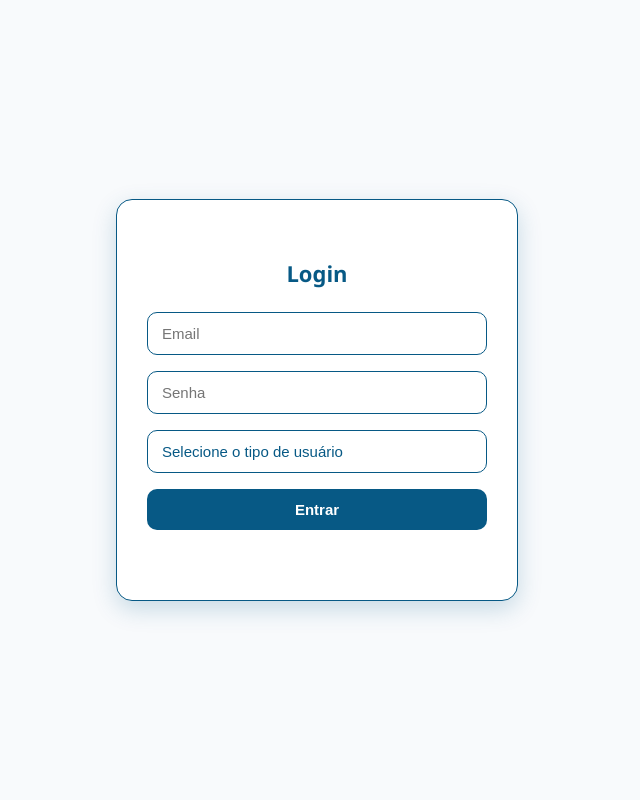
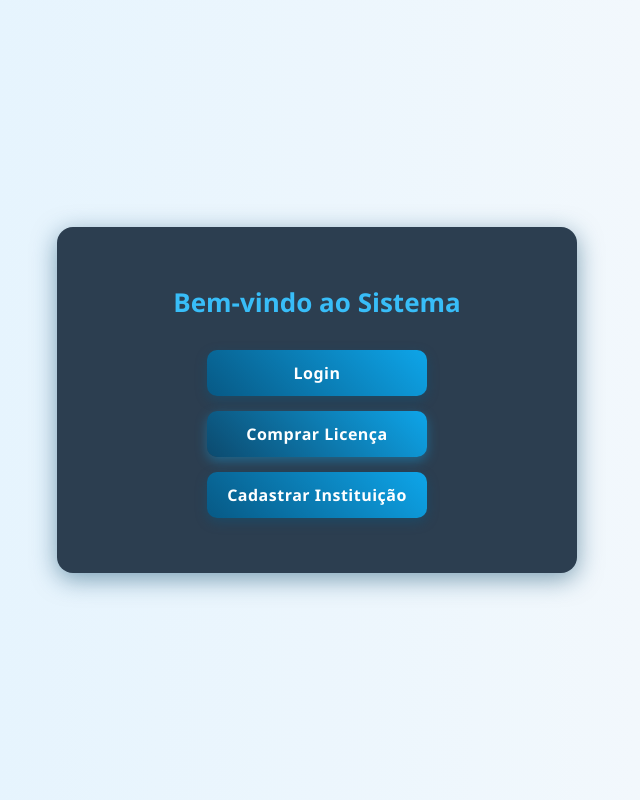
Before and after one commit to SamiLM4/TCC-2025, a PHP site: page /index.html in a window 1280 px wide. Shown: the whole page, without its empty margins (323-963 px from the left). Run offline with PHP 8.4, Linux system fonts and the light colour scheme.

Commit message:
Front do sistema WEB e correção de acentuação Publico e filantropico

```diff
--- /dev/null
+++ b/CSS/main.css
@@ -0,0 +1,101 @@
+/* ============================
+   Paleta de Cores
+   ============================ */
+:root {
+  --cor-fundo: #F8FAFC;
+  --cor-fundo-gradiente-inicio: #E0F2FE;
+  --cor-fundo-gradiente-fim: #F8FAFC;
+
+  --cor-container-fundo: #2c3e50;
+  --cor-container-sombra: rgba(12, 74, 110, 0.5);
+
+  --cor-texto-principal: #0d91d8;
+  --cor-texto-secundario: #38BDF8;
+
+  --cor-botao-primario-inicio: #075985;
+  --cor-botao-primario-fim: #0EA5E9;
+  --cor-botao-primario-hover-inicio: #064E6C;
+  --cor-botao-primario-hover-fim: #38BDF8;
+
+  --cor-botao-secundario-inicio: #0C4A6E;
+  --cor-botao-secundario-fim: #0EA5E9;
+  --cor-botao-secundario-hover-inicio: #0A3B58;
+  --cor-botao-secundario-hover-fim: #38BDF8;
+
+  --cor-botao-texto: #FFFFFF;
+}
+
+/* ============================
+   Layout Base
+   ============================ */
+body {
+  font-family: 'Segoe UI', Tahoma, Geneva, Verdana, sans-serif;
+  display: flex;
+  justify-content: center;
+  align-items: center;
+  height: 100vh;
+  margin: 0;
+  background: linear-gradient(to right, var(--cor-fundo-gradiente-inicio), var(--cor-fundo-gradiente-fim));
+  color: var(--cor-texto-principal);
+}
+
+/* ============================
+   Container Principal
+   ============================ */
+.container {
+  text-align: center;
+  background-color: var(--cor-container-fundo);
+  padding: 40px 50px;
+  border-radius: 16px;
+  box-shadow: 0 6px 25px var(--cor-container-sombra);
+  color: var(--cor-texto-secundario);
+  max-width: 420px;
+  width: 90%;
+}
+
+h1 {
+  margin-bottom: 30px;
+  font-size: 26px;
+  color: var(--cor-texto-secundario);
+}
+
+/* ============================
+   Botões
+   ============================ */
+.btn {
+  display: block;
+  width: 220px;
+  margin: 15px auto;
+  padding: 12px 0;
+  font-size: 16px;
+  font-weight: 600;
+  text-decoration: none;
+  color: var(--cor-botao-texto);
+  border: none;
+  border-radius: 10px;
+  cursor: pointer;
+  background: linear-gradient(45deg, var(--cor-botao-primario-inicio), var(--cor-botao-primario-fim));
+  box-shadow: 0 4px 12px rgba(7, 89, 133, 0.4);
+  transition: all 0.3s ease;
+  letter-spacing: 0.5px;
+}
+
+.btn:hover {
+  background: linear-gradient(45deg, var(--cor-botao-primario-hover-inicio), var(--cor-botao-primario-hover-fim));
+  transform: translateY(-2px);
+  box-shadow: 0 6px 18px rgba(7, 89, 133, 0.6);
+}
+
+/* ============================
+   Botão Secundário
+   ============================ */
+.btn.secondary {
+  background: linear-gradient(45deg, var(--cor-botao-secundario-inicio), var(--cor-botao-secundario-fim));
+  box-shadow: 0 4px 12px rgba(14, 165, 233, 0.4);
+}
+
+.btn.secondary:hover {
+  background: linear-gradient(45deg, var(--cor-botao-secundario-hover-inicio), var(--cor-botao-secundario-hover-fim));
+  transform: translateY(-2px);
+  box-shadow: 0 6px 18px rgba(14, 165, 233, 0.6);
+}
--- a/controle/administrador/administradorLogin.php
+++ b/controle/administrador/administradorLogin.php
@@ -25,6 +25,7 @@ if ($adm->login()) {
 
     $novoToken = $tokenJWT->gerarToken($objectClaimsToken);
 
+
     echo json_encode([
         "cod" => 200,
         "msg" => "Login realizado com sucesso!!!",
--- a/controle/instituicao/instituicaoCadastrar.php
+++ b/controle/instituicao/instituicaoCadastrar.php
@@ -27,7 +27,7 @@ $cidade = isset($dados->cidade) ? trim($dados->cidade) : null;
 $bairro = isset($dados->bairro) ? trim($dados->bairro) : null;
 $cnpj = trim($dados->cnpj);
 $tipo = trim($dados->tipo);
-$tiposValidos = ['público', 'privado', 'filantrópico'];
+$tiposValidos = ['publico', 'privado', 'filantropico'];
 
 if (!in_array($tipo, $tiposValidos)) {
     http_response_code(400);
--- a/index.html
+++ b/index.html
@@ -4,86 +4,18 @@
 <head>
     <meta charset="UTF-8">
     <meta name="viewport" content="width=device-width, initial-scale=1.0">
-    <title>Login</title>
-    <link rel="stylesheet" href="CSS/login.css">
+    <title>Página Principal</title>
+    <link rel="stylesheet" href="CSS/main.css">
+
 </head>
 
 <body>
-
-    <div class="login-container">
-        <h2>Login</h2>
-        <form id="loginForm">
-            <input type="email" id="email" placeholder="Email" required>
-            <input type="password" id="senha" placeholder="Senha" required>
-
-            <select id="tipoUsuario" required>
-                <option value="">Selecione o tipo de usuário</option>
-                <option value="adm">Administrador</option>
-                <option value="medico">Médico</option>
-            </select>
-
-            <button type="submit">Entrar</button>
-        </form>
-        <p id="mensagemErro" class="erro"></p>
+    <div class="container">
+        <h1>Bem-vindo ao Sistema</h1>
+        <a href="HTML/login.html" class="btn">Login</a>
+        <a href="HTML/comprar-licenca.html" class="btn secondary">Comprar Licença</a>
+        <a href="HTML/cadastrar-instituicao.html" class="btn">Cadastrar Instituição</a>
     </div>
-
-    <script>
-        localStorage.clear();
-        document.getElementById("loginForm").addEventListener("submit", async function (event) {
-            event.preventDefault();
-
-            const email = document.getElementById("email").value;
-            const senha = document.getElementById("senha").value;
-            const tipo = document.getElementById("tipoUsuario").value;
-
-            if (!tipo) {
-                document.getElementById("mensagemErro").innerText = "Selecione o tipo de usuário!";
-                return;
-            }
-
-            const url = tipo === "adm"
-                ? "http://localhost:8080/adm/login"
-                : "http://localhost:8080/medico/login";
-
-            try {
-                const resposta = await fetch(url, {
-                    method: "POST",
-                    headers: {
-                        "Content-Type": "application/json"
-                    },
-                    body: JSON.stringify({ email: email, senha: senha })
-                });
-
-
-                const resultado = await resposta.json();
-                console.log(resultado);
-                if (resultado.cod === 200) {
-                    if (tipo == "adm") {
-                        localStorage.setItem("papel", "adm");
-                    } else if (tipo == "medico"){
-                        localStorage.setItem("papel", "medico");
-                    }
-                    let nome;
-                    if (tipo ==="adm"){
-                        nome = resultado.adm.nome;
-                    } else {
-                        nome = resultado.Medico.nome;
-                    }
-
-                    localStorage.setItem("nome_login", nome);
-
-                    localStorage.setItem("token", resultado.token);
-                    window.location.href = "HTML/painel.html";
-                } else {
-                    document.getElementById("mensagemErro").innerText = resultado.msg;
-                }
-            } catch (error) {
-                document.getElementById("mensagemErro").innerText = "Erro ao conectar com o servidor.";
-                console.error(error);
-            }
-        });
-    </script>
-
 </body>
 
 </html>
--- a/modelo/instituicao/instituicao.php
+++ b/modelo/instituicao/instituicao.php
@@ -188,7 +188,7 @@ class Instituicao
     public function setTipo($tipo)
     {
         $tipo = trim($tipo);
-        $tiposValidos = ['público', 'privado', 'filantrópico'];
+        $tiposValidos = ['publico', 'privado', 'filantropico'];
         if (!in_array($tipo, $tiposValidos)) {
             throw new Exception("Tipo de instituição inválido. Use: público, privado ou filantrópico.");
         }
```
Also changed, not shown: HTML/cadastrar-instituicao.html (added, +215 -0 lines), HTML/comprar-licenca.html (added, +195 -0 lines), HTML/login.html (added, +90 -0 lines).
